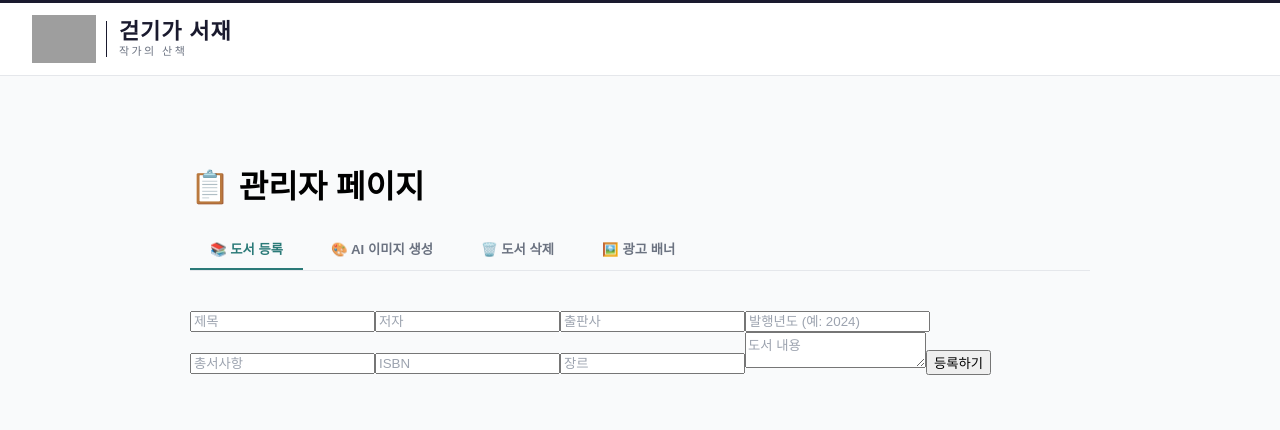
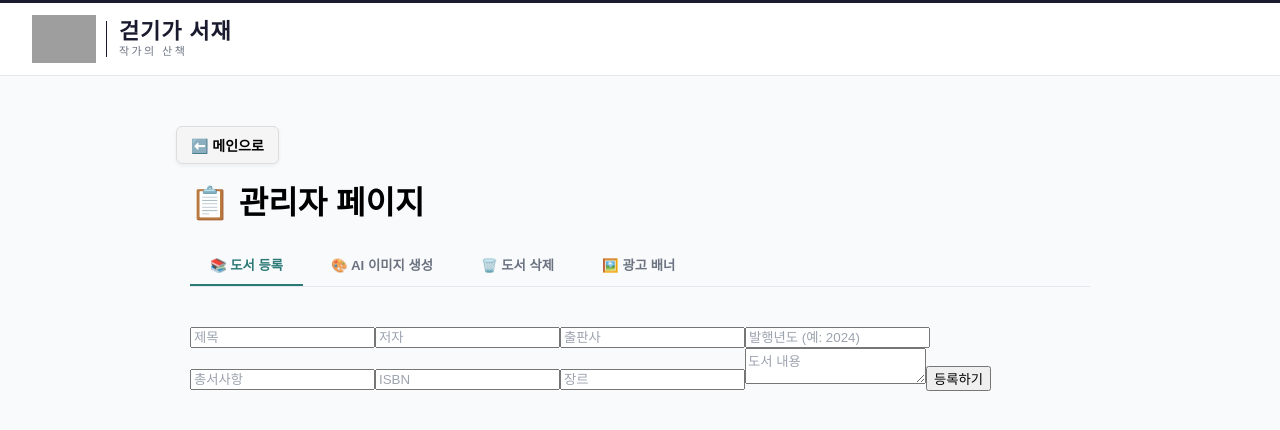
Before and after one commit to Writers-Walk/Frontend, a React (Vite) app: page /admin in a window 1280 px wide. Shown: the top 430 px of the page. Built offline with nearby package versions, Linux system fonts and the light colour scheme; grey boxes are pictures that could not be loaded; a web font is replaced by a local one.

Commit message:
메인버튼 추가

```diff
--- a/src/Admin/components/BannerGenerate.jsx
+++ b/src/Admin/components/BannerGenerate.jsx
@@ -1,6 +1,8 @@
 import React, { useState } from 'react';
+import { useNavigate } from 'react-router-dom';
 
 const BannerGenerate = () => {
+  const navigate = useNavigate();
   const [type, setType] = useState('latestBanner');
   const [userPrompt, setUserPrompt] = useState('');
   const [imageModel, setImageModel] = useState('dall-e-3');
--- a/src/Admin/pages/AdminPage.jsx
+++ b/src/Admin/pages/AdminPage.jsx
@@ -1,15 +1,41 @@
 import React, { useState } from 'react';
+import { useNavigate } from 'react-router-dom';
 import BookCreateForm from '../components/BookCreateForm';
 import CoverGenerate from '../components/CoverGenerate';
 import BookDeleteList from '../components/BookDeleteList';
+import BannerGenerate from '../components/BannerGenerate';
 import '../css/AdminPage.css';
-import BannerGenerate from '../components/BannerGenerate';
 
 const AdminPage = () => {
   const [activeTab, setActiveTab] = useState('create');
+  const navigate = useNavigate();
 
   return (
-    <div className="admin-page">
+    <div className="admin-page" style={{ position: 'relative', paddingTop: '40px' }}>
+
+      {/* ✨ 좌측 상단 메인으로 가기 버튼 */}
+      <button
+        onClick={() => navigate('/')}
+        style={{
+          position: 'absolute',
+          top: '10px',
+          left: '10px',
+          padding: '8px 14px',
+          backgroundColor: '#f5f5f5',
+          border: '1px solid #ddd',
+          borderRadius: '6px',
+          cursor: 'pointer',
+          fontSize: '14px',
+          fontWeight: 'bold',
+          display: 'flex',
+          alignItems: 'center',
+          gap: '5px',
+          boxShadow: '0 2px 4px rgba(0,0,0,0.05)'
+        }}
+      >
+        ⬅️ 메인으로
+      </button>
+
       <h1>📋 관리자 페이지</h1>
 
       <div className="admin-tabs">
```
